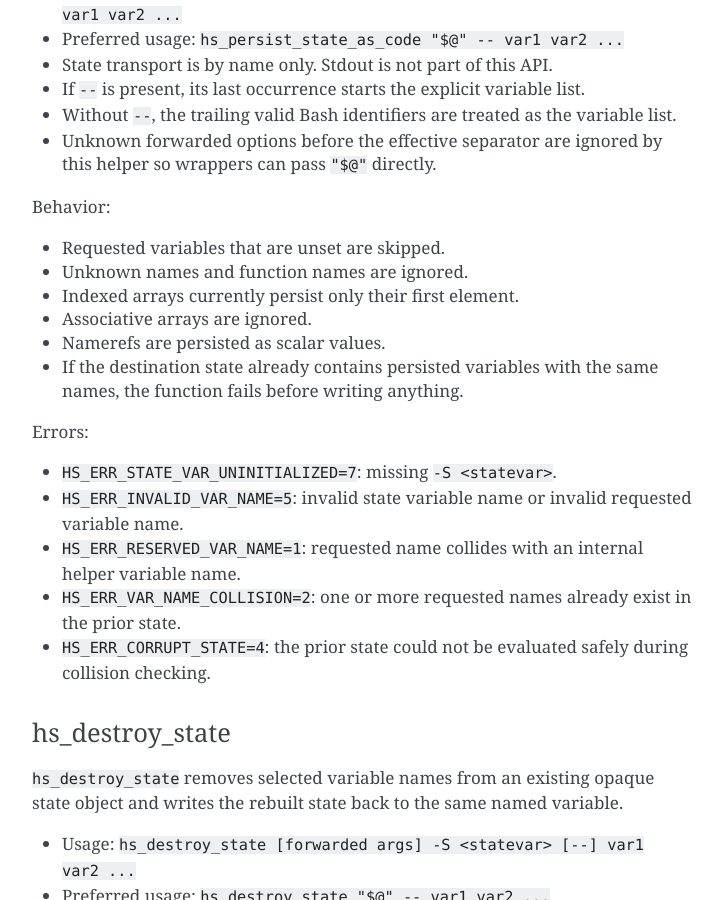
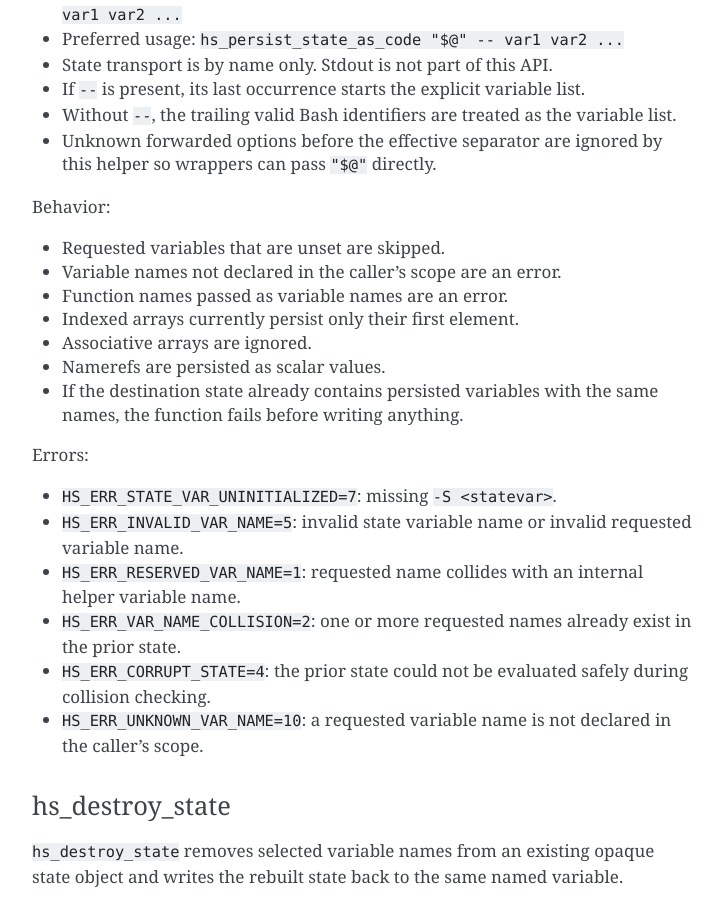
Before and after one commit to CriticalOptimisation/bash-deploy-libs, a Sphinx documentation site: the page built from docs/libraries/handle_state.rst, in a window 1280 px wide and 900 px high, scrolled down 1292 px. Shown: the whole window, without its empty margins (388-1109 px from the left). Built offline with Sphinx 7.4.7, drawn with Linux system fonts in a browser that asks for light colours; pages that are not in the unit, such as notebooks, are missing from menus; some of the changed text lies outside the part shown.

Commit message:
docs(handle_state.rst): document HS_ERR_UNKNOWN_VAR_NAME=10 for undeclared variable names (#1)
Co-Authored-By: Claude Sonnet 4.6 <noreply@anthropic.com>

```diff
--- a/docs/libraries/handle_state.rst
+++ b/docs/libraries/handle_state.rst
@@ -68,7 +68,8 @@ variables to the opaque state object named by ``-S``.
 Behavior:
 
 - Requested variables that are unset are skipped.
-- Unknown names and function names are ignored.
+- Variable names not declared in the caller's scope are an error.
+- Function names passed as variable names are an error.
 - Indexed arrays currently persist only their first element.
 - Associative arrays are ignored.
 - Namerefs are persisted as scalar values.
@@ -86,6 +87,8 @@ Errors:
   the prior state.
 - ``HS_ERR_CORRUPT_STATE=4``: the prior state could not be evaluated safely
   during collision checking.
+- ``HS_ERR_UNKNOWN_VAR_NAME=10``: a requested variable name is not declared
+  in the caller's scope.
 
 hs_destroy_state
 ~~~~~~~~~~~~~~~~
@@ -243,14 +246,13 @@ Error Codes
 - ``HS_ERR_STATE_VAR_UNINITIALIZED=7``
 - ``HS_ERR_MISSING_ARGUMENT=8``
 - ``HS_ERR_INVALID_ARGUMENT_TYPE=9``
+- ``HS_ERR_UNKNOWN_VAR_NAME=10``
 
 Known Limitations
 -----------------
 
 The tests currently demonstrate these limitations:
 
-- unknown variable names passed to ``hs_persist_state_as_code`` are ignored
-- function names passed to ``hs_persist_state_as_code`` are ignored
 - indexed arrays preserve only their first element
 - associative arrays are ignored
 - namerefs are restored as scalar values
```
